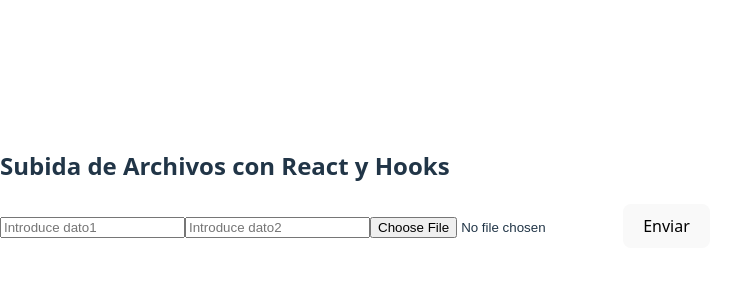
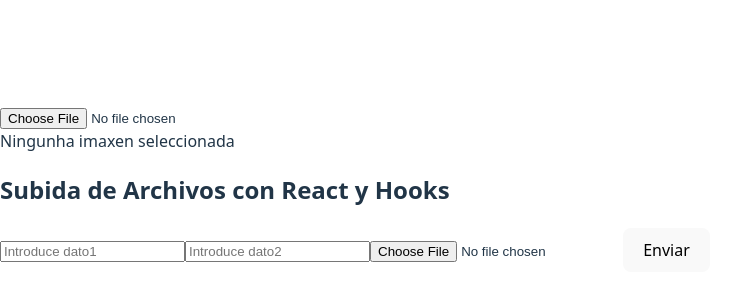
Before and after one commit to AdriConXo/formulario-avatar-react, a React (Vite) app: page / in a window 1280 px wide. Shown: the part 212-512 px from the top of the page, without its empty margins (0-753 px from the left). Built offline with nearby package versions, Linux system fonts and the light colour scheme.

Commit message:
Actualizando

```diff
--- a/src/App.tsx
+++ b/src/App.tsx
@@ -3,12 +3,24 @@
 
 function App() {
   const [selectedFile, setSelectedFile] = useState<File | null>(null);
+  const [selecteURL,setSelectedURL] = useState<string | null>(null);
   const [isUploading, setIsUploading] = useState(false);
   const [withInputs, setInputs] = useState<{ [key: string]: string }>({});
 
+
+
+  const cambioImaxen = (event: React.ChangeEvent<HTMLInputElement>) =>{
+    if (event.target.files?.[0]) {
+     // AGREGO IMAXEN CONVERTIDA
+      setSelectedURL(URL.createObjectURL(event.target.files[0]));
+    }
+  }
   const handleFileChange = (event: React.ChangeEvent<HTMLInputElement>) => {
+
     if (event.target.files?.[0]) {
       setSelectedFile(event.target.files[0]);
+      // AGREGO IMAXEN CONVERTIDA
+      setSelectedURL(URL.createObjectURL(event.target.files[0]));
     }
   };
 
@@ -53,6 +65,12 @@
 
   return (
     <div>
+      <input type='file' onChange={cambioImaxen} />
+      {
+        // ### AGREGO IMAXEN CONVERTIDA
+        // SE NON TEÑO IMAXEN --> <div>Ningunha imaxen seleccionada</div>
+        selecteURL != null ? <img src={selecteURL} /> : <div>Ningunha imaxen seleccionada</div>
+      }
       <h2>Subida de Archivos con React y Hooks</h2>
       <FormularioRexistroUser
        handleFileChange={handleFileChange}
```
